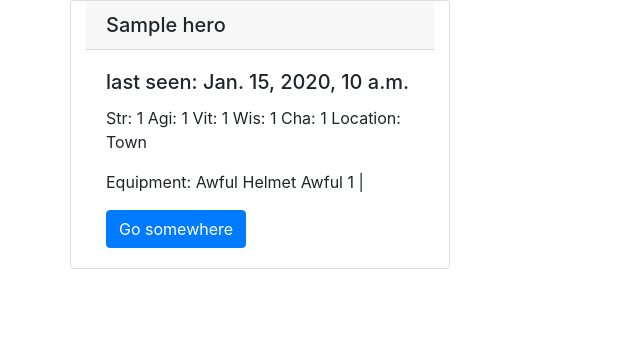
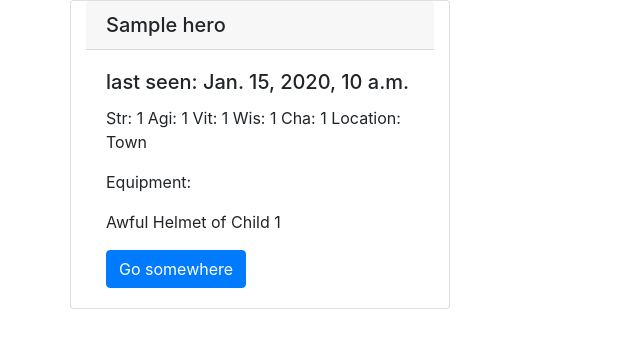
Before and after one commit to esentino/hero-diary, a Django app: template diary/templates/hero_page.html in a window 1280 px wide. Shown: the top 348 px of the page, without its empty margins (0-640 px from the left). Run offline with Django 3.2, Linux system fonts and the light colour scheme; tables that the repository leaves empty hold one stand-in row (values such as "Sample post"); the template is opened without the code that fills it: values that come from a table or form of the project are taken from there, most other values are stand-ins (such as "Sample title", 1, 10 or a date in 2020); some libraries are stand-ins or nearby versions.

```diff
--- a/diary/models.py
+++ b/diary/models.py
@@ -162,4 +162,4 @@ class Equipment(models.Model):
         return self.prefix * self.suffix * self.slot * 4
 
     def __str__(self):
-        return f'{self.get_prefix_display()} {self.get_slot_display()} {self.get_prefix_display()} {self.modifier}'
+        return f'{self.get_prefix_display()} {self.get_slot_display()} {self.get_suffix_display()} {self.modifier}'
--- a/diary/templates/hero_page.html
+++ b/diary/templates/hero_page.html
@@ -32,13 +32,13 @@
                     Wis: {{ hero.wisdom }}
                     Cha: {{ hero.charisma }}
                     Location: {{ hero.get_location_display }}
-                </p>
-                <p>
-                    Equipment:
+                </p><p>
+                    Equipment:</p>
+
                     {% for equipment in hero.equipments.all %}
-                      {{ equipment }} |
+                      <p>{{ equipment }}</p>
                     {% endfor%}
-                </p>
+
                 <a href="#" class="btn btn-primary">Go somewhere</a>
             </div>
         </div>
```
